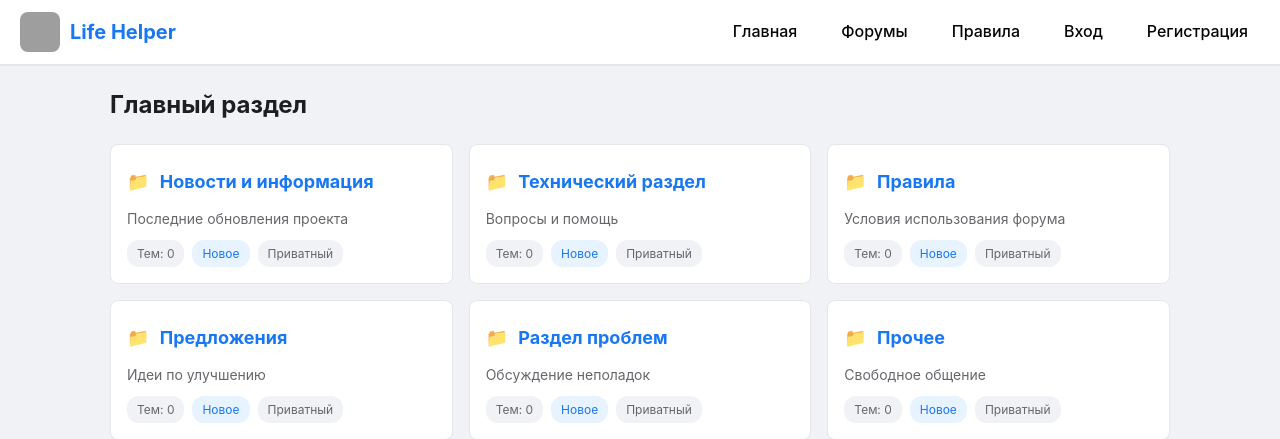
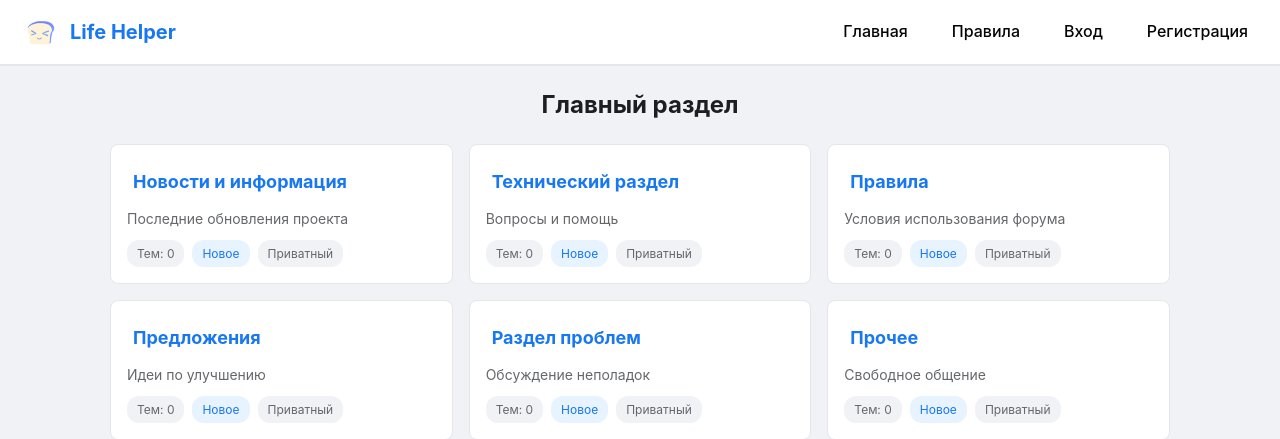
Before and after one commit to Tailin-I/LifeHelper67, a Flask app: page / in a window 1280 px wide. Shown: the top 439 px of the page. Run offline with Flask 3, Linux system fonts and the light colour scheme; data comes from the database, SQL or seed files in the repository; data that the repository does not hold is empty; grey boxes are pictures that could not be loaded.

Commit message:
небольшие доработки

```diff
--- a/static/style.css
+++ b/static/style.css
@@ -602,3 +602,6 @@ footer {
         text-align: center;
     }
 }
+.centered {
+    text-align: center;
+}
--- a/templates/base.html
+++ b/templates/base.html
@@ -15,8 +15,7 @@
         </a>
         <div class="nav-links">
             <a href="/">Главная</a>
-            <a href="#forums">Форумы</a>
-            <a href="#rules">Правила</a>
+            <a href="/forum/3">Правила</a>
             {% if user %}
                 <span>👤 {{ user }}</span>
                 <a href="/logout">Выйти</a>
@@ -41,7 +40,7 @@
     <footer>
         <p>© 2026 Life Helper. Все права защищены.</p>
         <div class="footer-links">
-            <a href="#">Условия и правила</a>
+            <a href="/forum/3">Условия и правила</a>
             <a href="#">Политика конфиденциальности</a>
             <a href="#">Помощь</a>
         </div>
--- a/templates/forum.html
+++ b/templates/forum.html
@@ -3,7 +3,6 @@
 {% block content %}
 <nav class="breadcrumbs">
     <a href="/">Главная</a> →
-    <a href="#forums">Форумы</a> →
     <span>{{ forum.name }}</span>
 </nav>
 
--- a/templates/index.html
+++ b/templates/index.html
@@ -1,14 +1,14 @@
 {% extends "base.html" %}
 {% block title %}Главная — Life Helper{% endblock %}
 {% block content %}
-<h1 class="page-title">Главный раздел</h1>
+<h1 class="page-title centered">Главный раздел</h1>
 
 <div class="grid">
     {% for f in forums %}
     <div class="card">
         <h2>
             <a href="/forum/{{ f.id }}">
-                <span class="forum-icon">📁</span>
+                <span class="forum-icon"></span>
                 {{ f.name }}
             </a>
         </h2>
@@ -23,7 +23,7 @@
 </div>
 
 <div class="stats-section">
-    <h2>Статистика форума</h2>
+    <h2 class="centered">Статистика форума</h2>
     <div class="stats-grid">
         <div class="stat-item">
             <h3>1,000,000</h3>
```
Also changed, not shown: static/images/logo.png (added).
